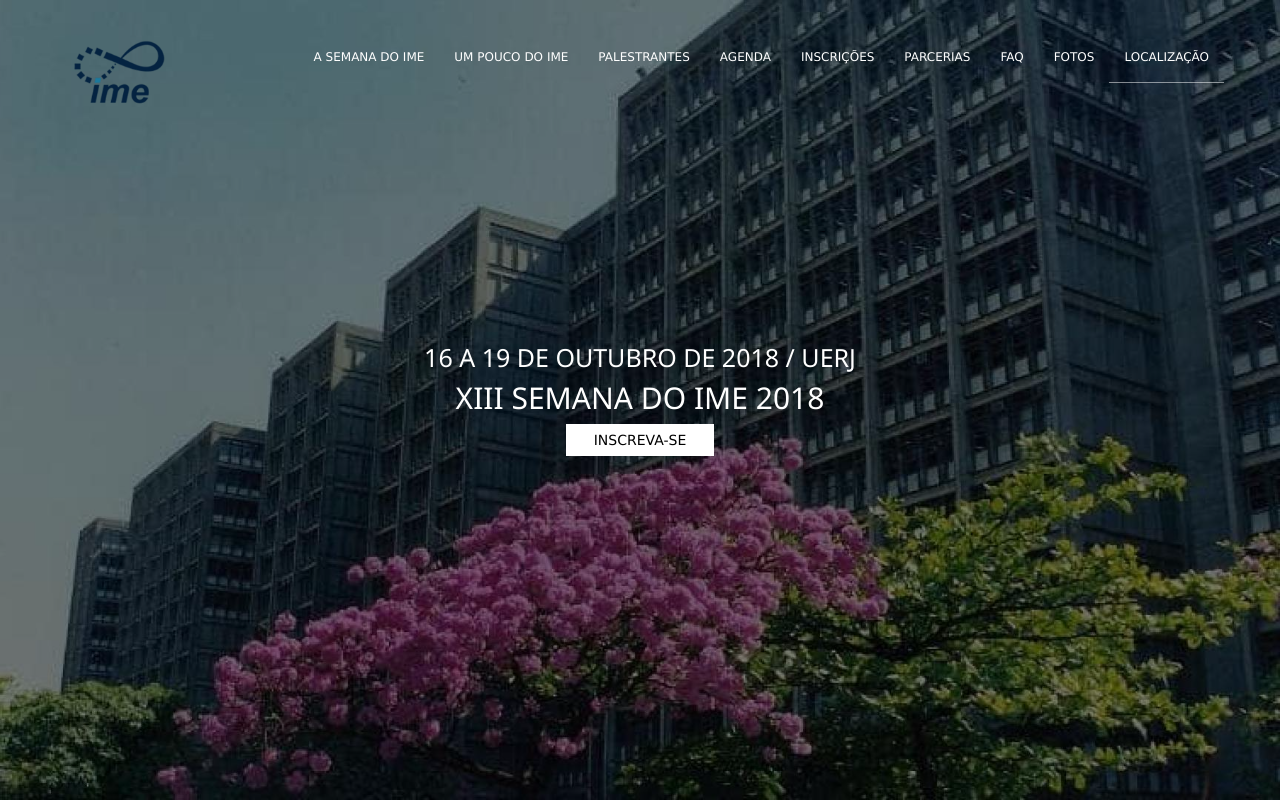
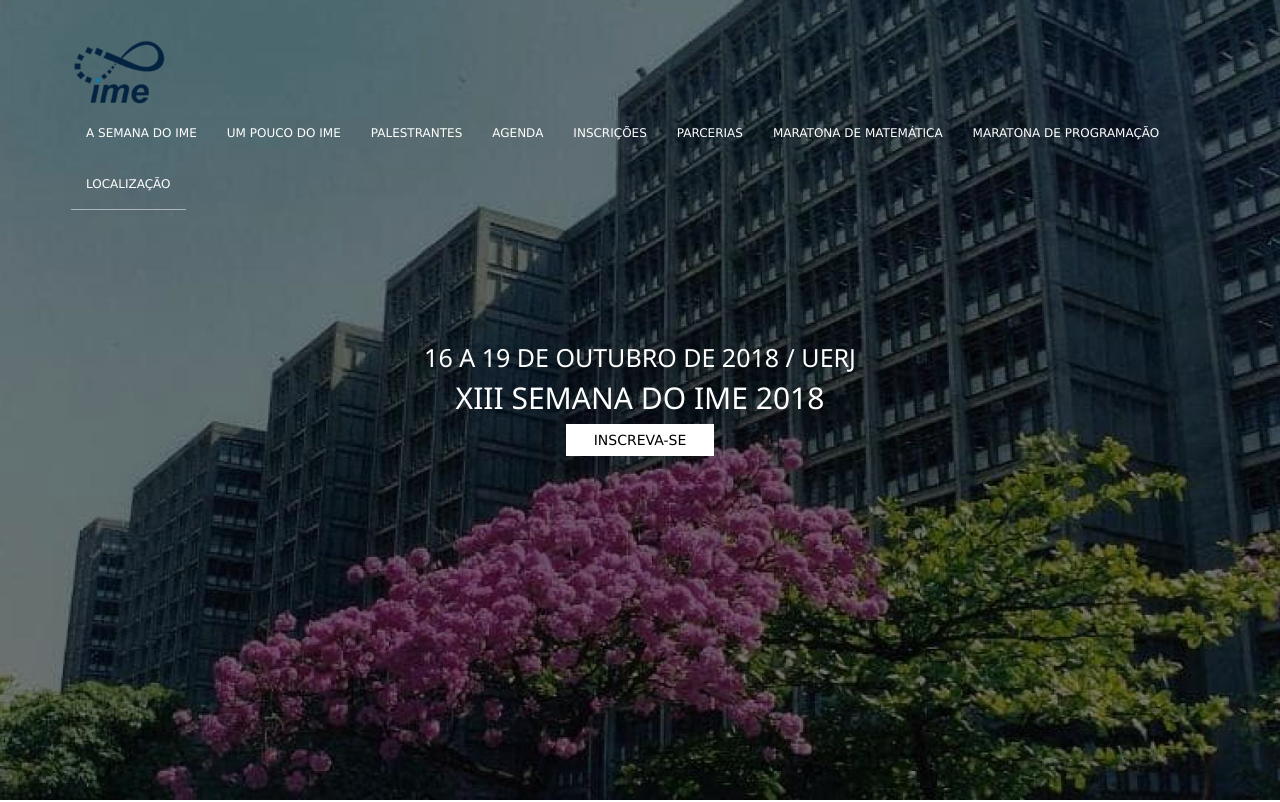
Before and after one commit to semanadoime2018/semanadoime2018.github.io, a website: page index.html in a window 1280 px wide. Shown: the top 802 px of the page. Drawn offline with Linux system fonts and the light colour scheme; a script that the page names is missing; files whose address does not match are found by name.

Commit message:
Mudando Sessão de Fotos -> Maratona de Matemática Mudando Sessão de FAQ -> Maratona de Programação

```diff
--- a/index.html
+++ b/index.html
@@ -54,8 +54,8 @@
                     <li><a data-scroll href="#schedule">Agenda</a></li>
                     <li><a data-scroll href="#registration">Inscrições</a></li>
                     <li><a data-scroll href="#partner">Parcerias</a></li>
-                    <li><a data-scroll href="#faq">FAQ</a></li>
-                    <li><a data-scroll href="#photos">Fotos</a></li>
+                    <li><a data-scroll href="#mara-mat">Maratona de Matemática</a></li>
+                    <li><a data-scroll href="#mara-prog">Maratona de Programação</a></li>
                     <li><a data-scroll href="#location">Localização</a></li>
                 </ul>
             </div>
@@ -669,6 +669,8 @@
 
     </section>
 
+    <!-- Mudando sessão de FAQ para Maratona de Programação -->
+    <!--
     <section id="faq" class="section faq">
         <div class="container">
             <div class="row">
@@ -746,7 +748,10 @@
                 </div>
             </div>
     </section>
+    -->
 
+    <!-- Mudando a sessão de Fotos para Maratona de Matemática -->
+    <!--
     <section id="photos" class="section photos">
         <div class="container">
             <div class="row">
@@ -798,6 +803,12 @@
             </div>
         </div>
     </section>
+    -->
+    <section id="mara-mat" class="section">
+      <div class="container">
+
+      </div>
+    </section>
 
     <section id="location" class="section location">
         <div class="container">
```
